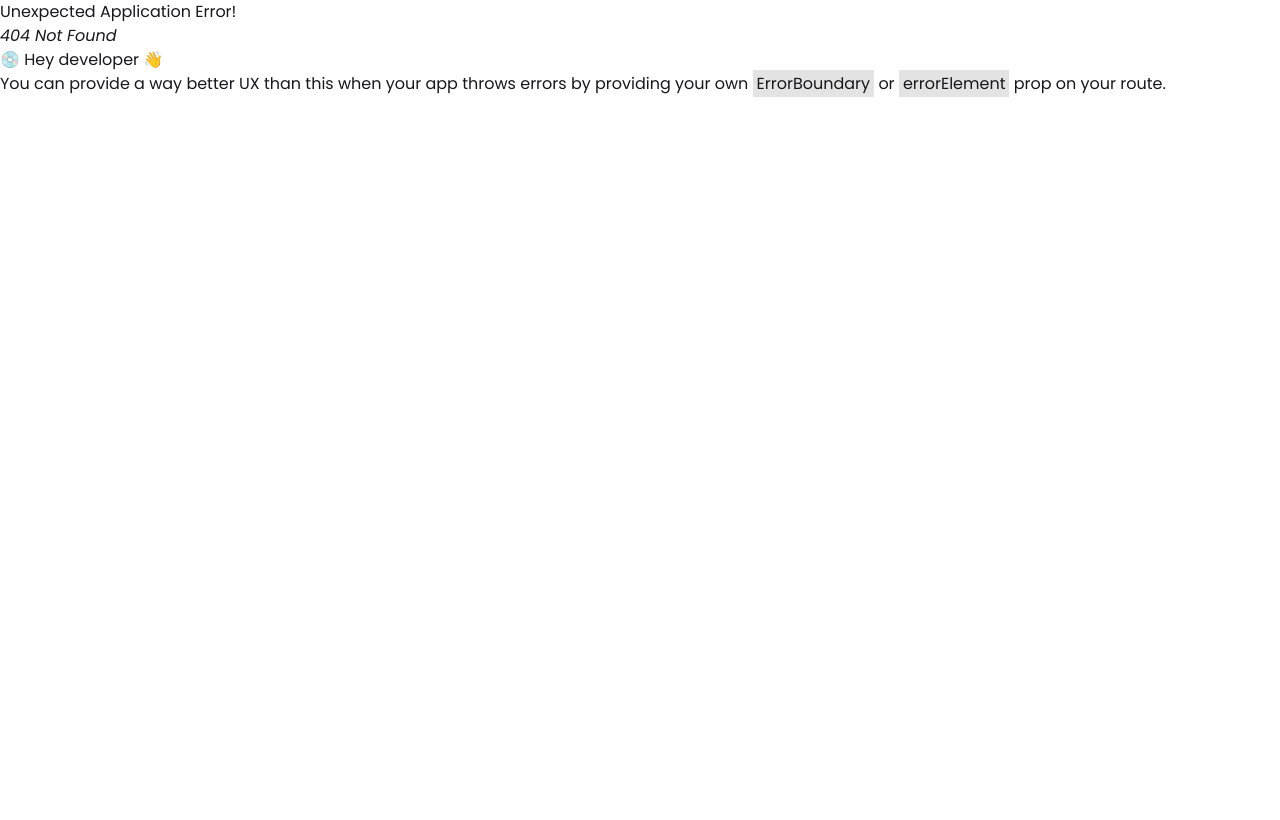
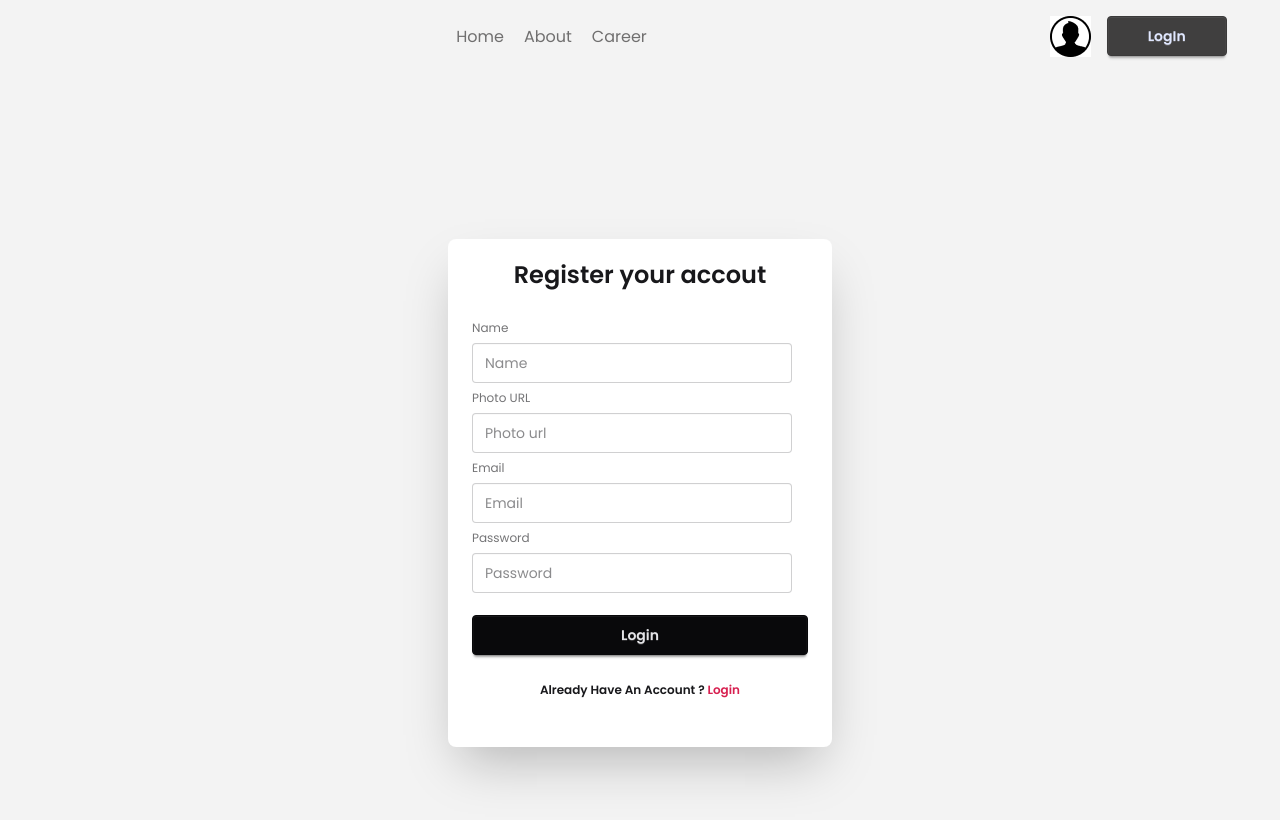
Before and after one commit to nurulafsarinfo/dragon-news-with-firebase, a React (Vite) app: page /auth/register in a window 1280 px wide. Before the commit this address had no page. Shown: the top 820 px of the page. Built offline with nearby package versions, Linux system fonts and the light colour scheme.

Commit message:
made login and register page

```diff
--- a/src/Components/Navbar.jsx
+++ b/src/Components/Navbar.jsx
@@ -1,5 +1,5 @@
 import React from 'react';
-import { NavLink } from 'react-router';
+import { Link, NavLink } from 'react-router';
 import user from "../assets/user.png";
 
 const Navbar = () => {
@@ -13,7 +13,7 @@
             </div>
             <div className='login-btn flex gap-4'>
                 <img src={user} alt="" />
-                <button className='btn btn-primary px-10'>LogIn</button>
+                <Link to="/auth/login" className='btn btn-primary px-10'>LogIn</Link>
             </div>
         </div>
     );
--- /dev/null
+++ b/src/Components/pages/Login.jsx
@@ -0,0 +1,25 @@
+import React from 'react';
+import { Link } from 'react-router';
+
+const Login = () => {
+    return (
+        <div className='flex justify-center min-h-screen items-center'>
+            <div className="card bg-base-100 w-full max-w-sm shrink-0 shadow-2xl py-5">
+                <h2 className='font-semibold text-2xl text-center'>Login your accout</h2>
+                <div className="card-body">
+                    <fieldset className="fieldset">
+                        <label className="label">Email</label>
+                        <input type="email" className="input" placeholder="Email" />
+                        <label className="label">Password</label>
+                        <input type="password" className="input" placeholder="Password" />
+                        <div><a className="link link-hover">Forgot password?</a></div>
+                        <button className="btn btn-neutral mt-4">Login</button>
+                        <p className='text-center font-semibold pt-5'>Don't Have An Account ? <Link className='text-secondary hover:underline ' to="/auth/register">Register</Link></p>
+                    </fieldset>
+                </div>
+            </div>
+        </div>
+    );
+};
+
+export default Login;
--- /dev/null
+++ b/src/Components/pages/Register.jsx
@@ -0,0 +1,36 @@
+import React from 'react';
+import { Link } from 'react-router';
+
+const Register = () => {
+    return (
+        <div className='flex justify-center min-h-screen items-center'>
+            <div className="card bg-base-100 w-full max-w-sm shrink-0 shadow-2xl py-5">
+                <h2 className='font-semibold text-2xl text-center'>Register your accout</h2>
+                <div className="card-body">
+                    <fieldset className="fieldset">
+                        {/* Name */}
+                        <label className="label">Name</label>
+                        <input type="text" className="input" placeholder="Name" />
+
+                        {/* Photo URL */}
+                        <label className="label">Photo URL</label>
+                        <input type="email" className="input" placeholder="Photo url" />
+
+                        {/* email */}
+                        <label className="label">Email</label>
+                        <input type="email" className="input" placeholder="Email" />
+
+                        {/* password */}
+                        <label className="label">Password</label>
+                        <input type="password" className="input" placeholder="Password" />
+
+                        <button className="btn btn-neutral mt-4">Login</button>
+                        <p className='text-center font-semibold pt-5'>Already Have An Account ? <Link className='text-secondary hover:underline ' to="/auth/register">Login</Link></p>
+                    </fieldset>
+                </div>
+            </div>
+        </div>
+    );
+};
+
+export default Register;
--- /dev/null
+++ b/src/Layouts/AuthLayout.jsx
@@ -0,0 +1,18 @@
+import React from 'react';
+import Navbar from '../Components/Navbar';
+import { Outlet } from 'react-router';
+
+const AuthLayout = () => {
+    return (
+        <div className='bg-base-200 min-h-screen'>
+            <header className='w-11/12 mx-auto py-4'>
+                <Navbar></Navbar>
+            </header>
+            <main className='w-11/12 mx-auto py-5'>
+                <Outlet></Outlet>
+            </main>
+        </div>
+    );
+};
+
+export default AuthLayout;
```
Also changed, not shown: src/Routes/Router.jsx (+14 -1 lines).
